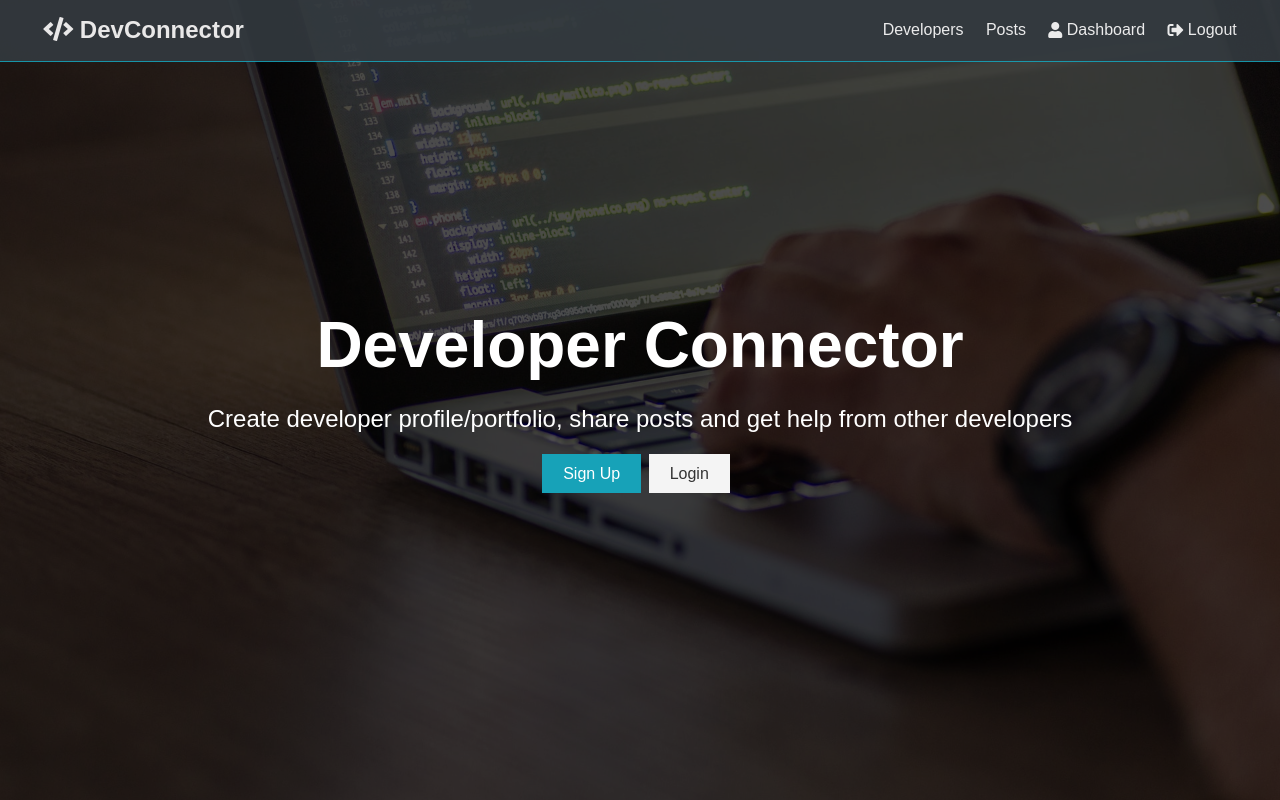
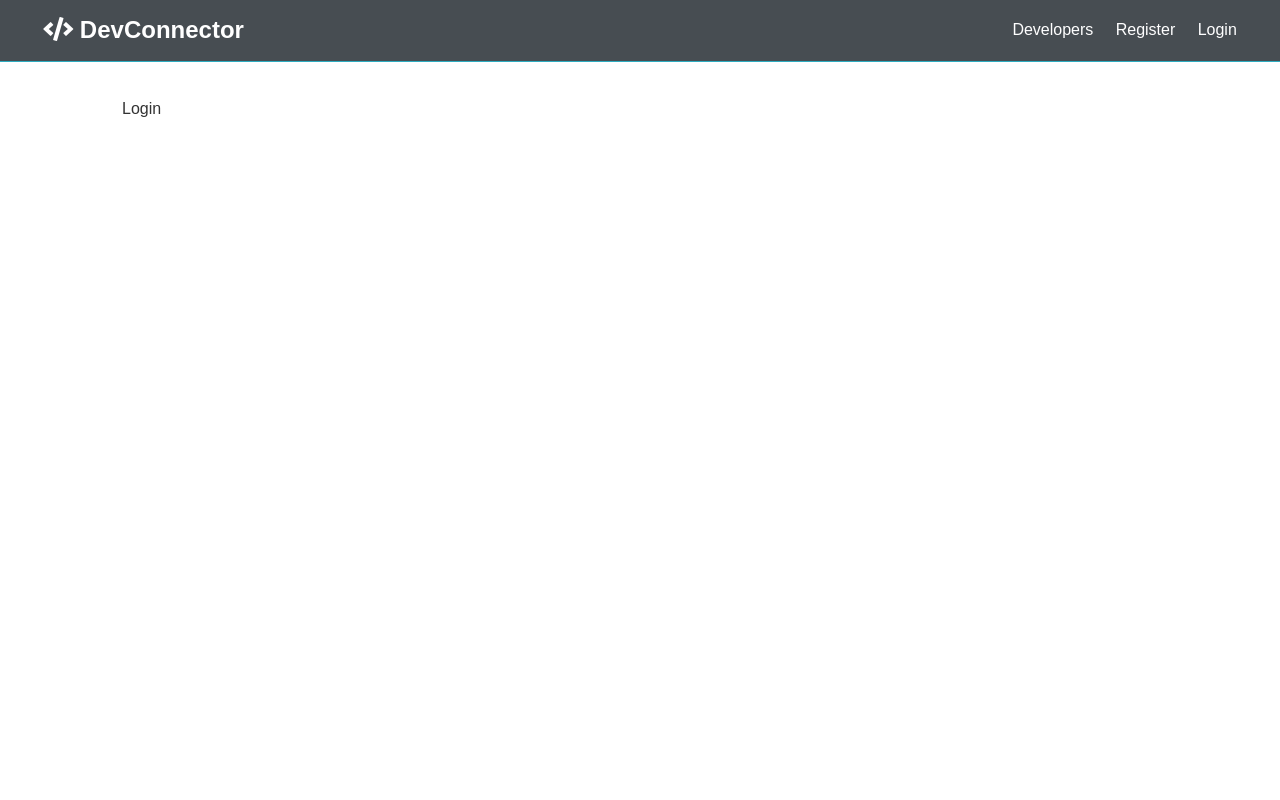
Before and after one commit to shahariartushar/mern-SocialNetworkApp-devConnector, a React (Create React App) app in the folder client/: page /login in a window 1280 px wide. Built offline with nearby package versions, Linux system fonts and the light colour scheme.

Commit message:
refactor: update lading page to router-dom v6

```diff
--- a/client/src/App.js
+++ b/client/src/App.js
@@ -1,14 +1,39 @@
 import React, { Fragment } from 'react';
+import { BrowserRouter as Router, Route, Routes } from 'react-router-dom';
 import Navbar from './components/layout/Navbar.js';
 import Landing from './components/layout/Landing.js';
+import Login from './components/auth/Login.js';
+import Register from './components/auth/Register.js';
 import './App.css';
 
 const App = () => {
   return (
-    <Fragment>
-      <Navbar />
-      <Landing />
-    </Fragment>
+    <Router>
+      <Fragment>
+        <Navbar />
+        <Routes>
+          <Route
+            exact
+            path='/'
+            element={<Landing />}
+          />
+        </Routes>
+        <section className='container'>
+          <Routes>
+            <Route
+              exact
+              path='/register'
+              element={<Register />}
+            />
+            <Route
+              exact
+              path='/login'
+              element={<Login />}
+            />
+          </Routes>
+        </section>
+      </Fragment>
+    </Router>
   );
 };
 
--- /dev/null
+++ b/client/src/components/auth/Login.js
@@ -0,0 +1,7 @@
+import React from 'react';
+
+const Login = () => {
+  return <div>Login</div>;
+};
+
+export default Login;
--- /dev/null
+++ b/client/src/components/auth/Register.js
@@ -0,0 +1,7 @@
+import React from 'react';
+
+const Register = () => {
+  return <div>Register</div>;
+};
+
+export default Register;
--- a/client/src/components/layout/Landing.js
+++ b/client/src/components/layout/Landing.js
@@ -1,4 +1,5 @@
 import React from 'react';
+import { Link } from 'react-router-dom';
 
 const Landing = () => {
   return (
@@ -11,18 +12,18 @@ const Landing = () => {
             other developers
           </p>
           <div className='buttons'>
-            <a
-              href='register.html'
+            <Link
+              to='/register'
               className='btn btn-primary'
             >
               Sign Up
-            </a>
-            <a
-              href='login.html'
+            </Link>
+            <Link
+              to='/login'
               className='btn btn-light'
             >
               Login
-            </a>
+            </Link>
           </div>
         </div>
       </div>
--- a/client/src/components/layout/Navbar.js
+++ b/client/src/components/layout/Navbar.js
@@ -1,32 +1,24 @@
 import React from 'react';
+import { Link } from 'react-router-dom';
 
 const Navbar = () => {
   return (
     <nav className='navbar bg-dark'>
       <h1>
-        <a href='dashboard.html'>
+        <Link to='/'>
           {' '}
           <i className='fas fa-code'></i> DevConnector{' '}
-        </a>
+        </Link>
       </h1>
       <ul>
         <li>
-          <a href='profiles.html'>Developers</a>
+          <a href='!#'>Developers</a>
         </li>
         <li>
-          <a href='posts.html'>Posts</a>
+          <Link to='/register'>Register</Link>
         </li>
         <li>
-          <a href='dashboard.html'>
-            <i className='fas fa-user'></i>
-            <span className='hide-sm'> Dashboard</span>
-          </a>
-        </li>
-        <li>
-          <a href='login.html'>
-            <i className='fas fa-sign-out-alt'></i>
-            <span className='hide-sm'> Logout</span>
-          </a>
+          <Link to='/login'>Login</Link>
         </li>
       </ul>
     </nav>
```
